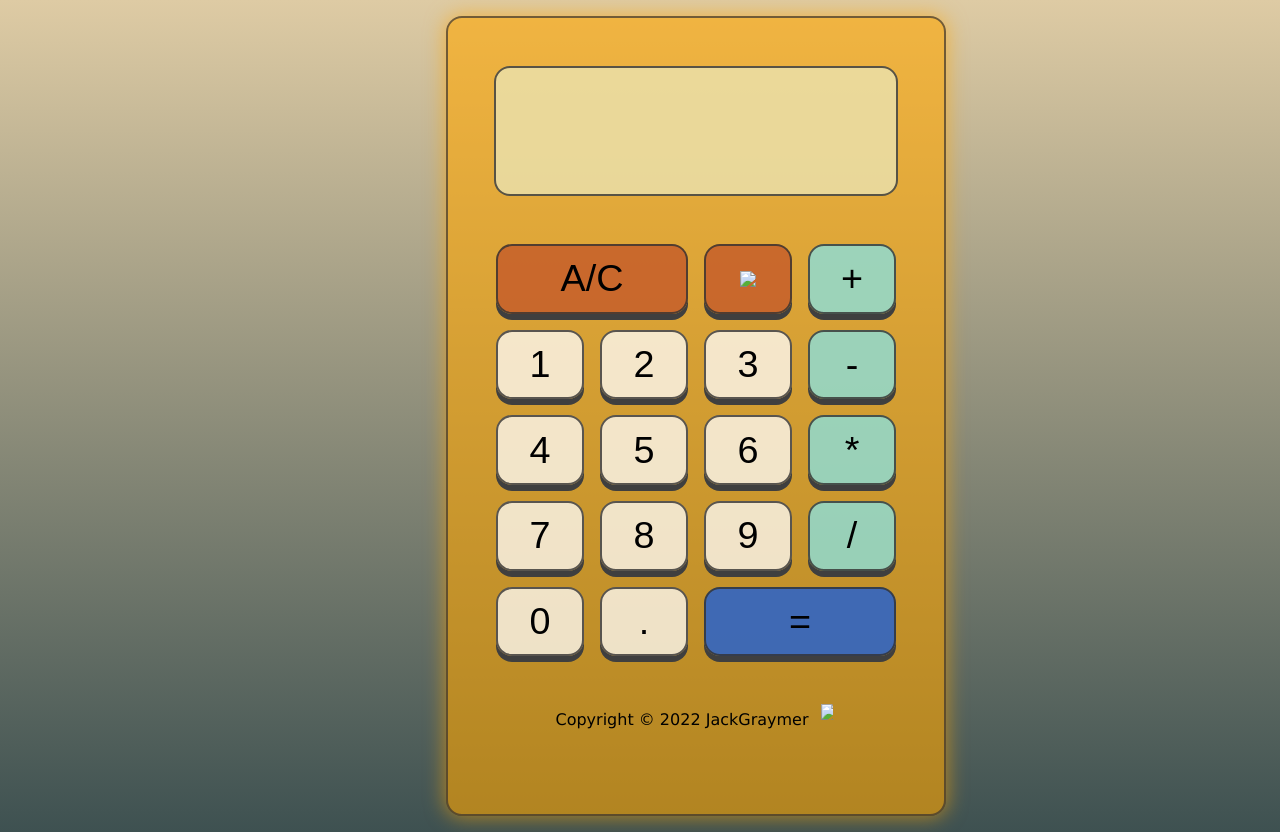
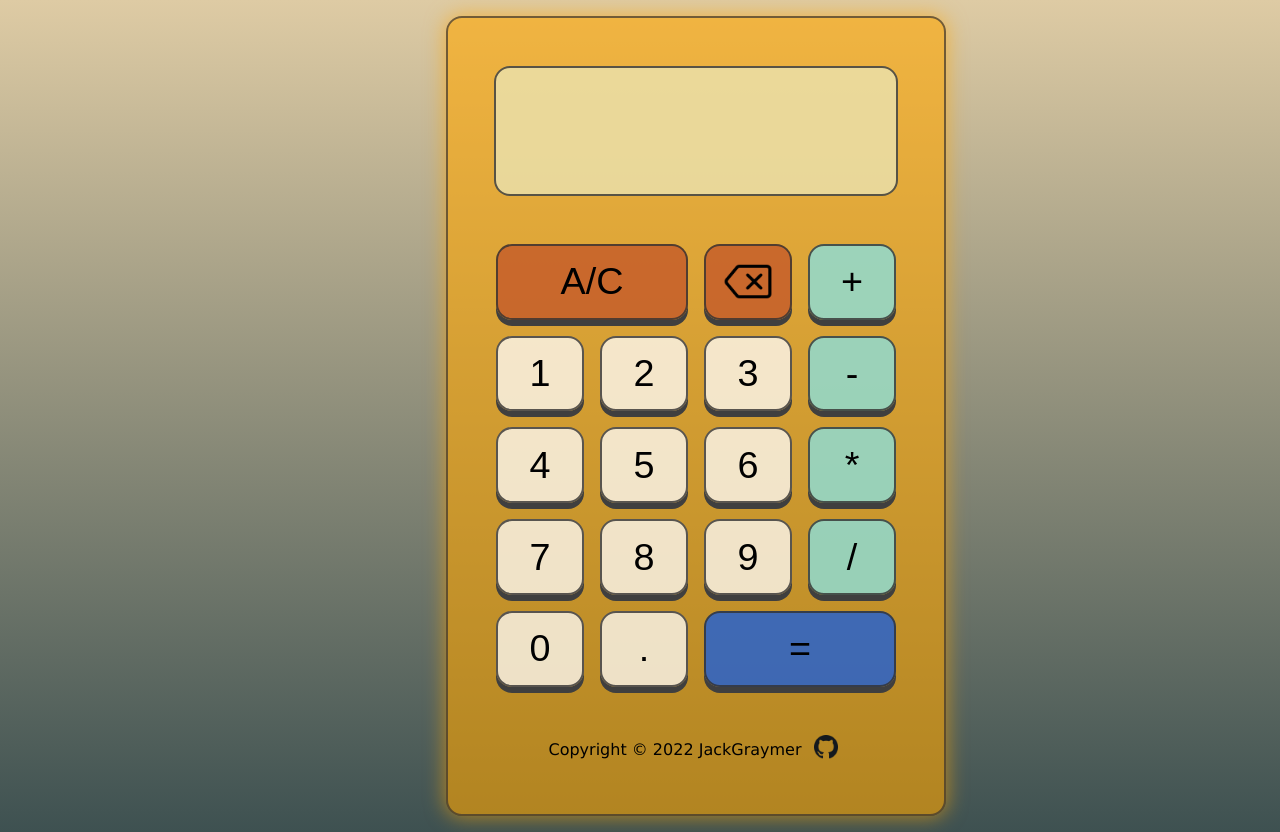
Before and after one commit to JackGraymer/Calculator, a plain HTML site: page index.html in a window 1280 px wide. Shown: the top 832 px of the page. Drawn offline with Linux system fonts and the light colour scheme; the site is published under a folder, as on GitHub Pages, so addresses that start at the root find nothing.

Commit message:
Fixed Icon bugs on HTML file (same directory error for GitHub Deployment as past commit)

```diff
--- a/index.html
+++ b/index.html
@@ -3,7 +3,7 @@
 <head>
     <meta charset="UTF-8">
     <meta http-equiv="X-UA-Compatible" content="IE=edge">
-    <link rel="icon" type="image/x-icon" href="/Icons/calculatoricon.png">
+    <link rel="icon" type="image/x-icon" href="Icons/calculatoricon.png">
     <meta name="viewport" content="width=device-width, initial-scale=1.0">
     <title>Calculator TOD</title>
     <link rel="stylesheet" href="styles.css">
@@ -16,7 +16,7 @@
             <div class="screenBottom"></div>
         </div>
         <div class="pannel">
-            <button class="btn del" id="back"><img src="/Icons/backspace.png"> </button>
+            <button class="btn del" id="back"><img src="Icons/backspace.png"> </button>
             <button class="btn operator" id="+"> + </button>
             <button class="btn digit" id="1">1</button>
             <button class="btn digit" id="2">2</button>
@@ -35,7 +35,7 @@
             <button class="btn equal" id="equal">=</button>
             <button class="btn del" id="clear"> A/C </button>
         </div>
-        <div class="footer">Copyright © 2022 JackGraymer <a id="github" href="https://github.com/JackGraymer"><img src="/Icons/github.png"></a></div>
+        <div class="footer">Copyright © 2022 JackGraymer <a id="github" href="https://github.com/JackGraymer"><img src="Icons/github.png"></a></div>
     </div>
 </body>
 </html>
```
